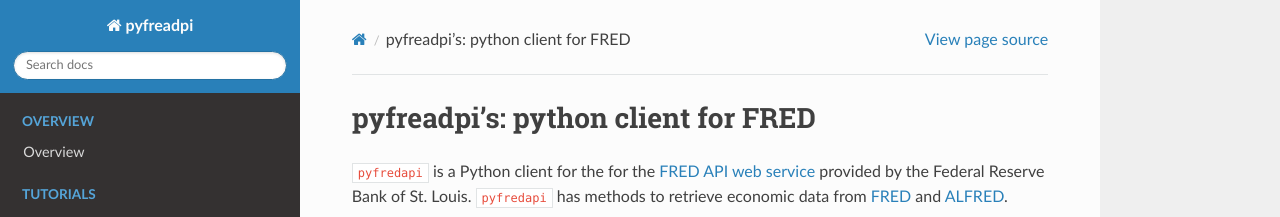
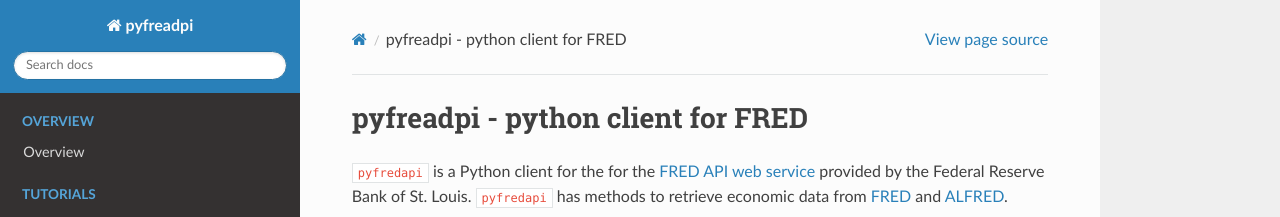
Before and after one commit to gw-moore/pyfredapi, a Sphinx documentation site: the page built from docs/index.rst, in a window 1280 px wide and 1240 px high. Shown: the top 217 px of the window. Built offline with Sphinx 7.4.7 and the Read the Docs theme 2.0.0, drawn with Linux system fonts in a browser that asks for light colours.

```diff
--- a/docs/index.rst
+++ b/docs/index.rst
@@ -3,7 +3,7 @@
    You can adapt this file completely to your liking, but it should at least
    contain the root `toctree` directive.
 
-pyfreadpi's: python client for FRED
+pyfreadpi - python client for FRED
 =====================================
 
 :code:`pyfredapi` is a Python client for the for the `FRED API web service <https://fred.stlouisfed.org/docs/api/fred.html>`_
```
Also changed, not shown: 1 other file.
